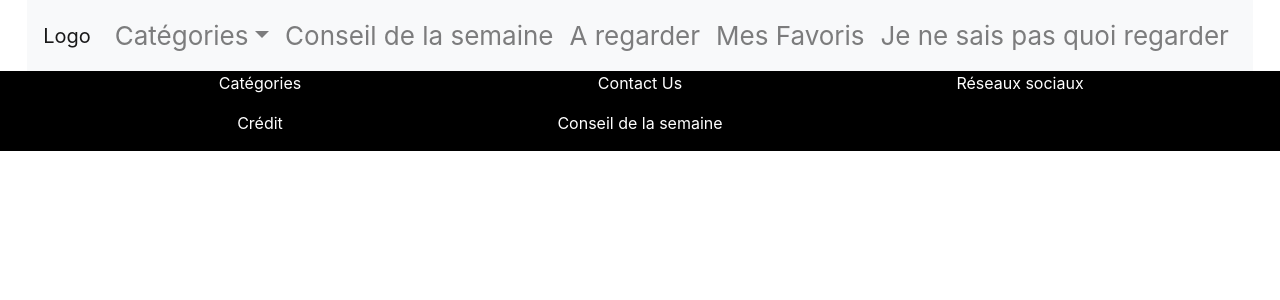
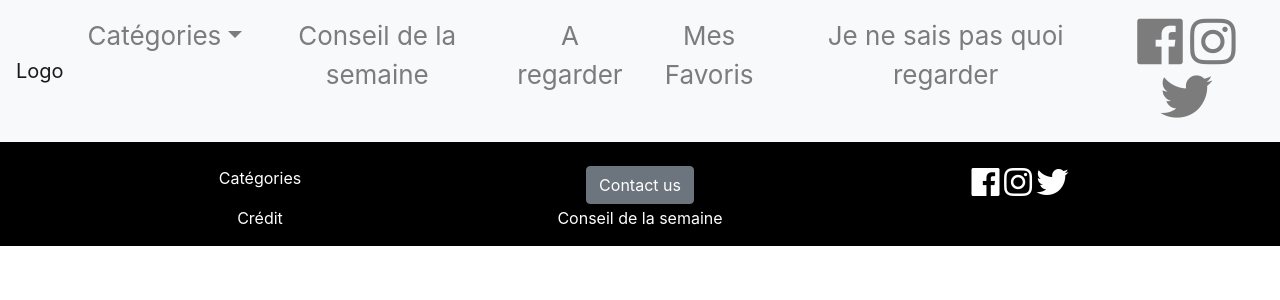
Before and after one commit to WildCodeSchool/toulouse-0219-js-moviescreen, a React (Create React App) app: page / in a window 1280 px wide. Shown: the top 300 px of the page. Built offline with nearby package versions, Linux system fonts and the light colour scheme.

Commit message:
bon début avec réseaux sociaux , 1er jour

```diff
--- a/public/index.html
+++ b/public/index.html
@@ -13,6 +13,10 @@
       user's mobile device or desktop. See https://developers.google.com/web/fundamentals/web-app-manifest/
     -->
     <link rel="manifest" href="%PUBLIC_URL%/manifest.json" />
+
+    <link rel="stylesheet" href="https://use.fontawesome.com/releases/v5.7.2/css/all.css"
+integrity="sha384-fnmOCqbTlWIlj8LyTjo7mOUStjsKC4pOpQbqyi7RrhN7udi9RwhKkMHpvLbHG9Sr" crossorigin="anonymous">
+<link rel="stylesheet" href="https://cdnjs.cloudflare.com/ajax/libs/font-awesome/4.7.0/css/font-awesome.min.css">
     <!--
       Notice the use of %PUBLIC_URL% in the tags above.
       It will be replaced with the URL of the `public` folder during the build.
@@ -38,9 +42,7 @@
       To begin the development, run `npm start` or `yarn start`.
       To create a production bundle, use `npm run build` or `yarn build`.
     -->
-    <script src="https://code.jquery.com/jquery-3.3.1.slim.min.js" integrity="sha384-q8i/X+965DzO0rT7abK41JStQIAqVgRVzpbzo5smXKp4YfRvH+8abtTE1Pi6jizo" crossorigin="anonymous"></script>
-<script src="https://cdnjs.cloudflare.com/ajax/libs/popper.js/1.14.7/umd/popper.min.js" integrity="sha384-UO2eT0CpHqdSJQ6hJty5KVphtPhzWj9WO1clHTMGa3JDZwrnQq4sF86dIHNDz0W1" crossorigin="anonymous"></script>
-<script src="https://stackpath.bootstrapcdn.com/bootstrap/4.3.1/js/bootstrap.min.js" integrity="sha384-JjSmVgyd0p3pXB1rRibZUAYoIIy6OrQ6VrjIEaFf/nJGzIxFDsf4x0xIM+B07jRM" crossorigin="anonymous"></script>
+
   </body>
 
 </html>
--- a/src/components/footer.js
+++ b/src/components/footer.js
@@ -1,5 +1,5 @@
 import React from 'react';
-import { ListGroup, ListGroupItem } from 'reactstrap';
+import { Button } from 'reactstrap';
 
 export default class Footer extends React.Component {
   render() {
@@ -7,14 +7,14 @@ export default class Footer extends React.Component {
         <footer className="fond-foot">
             <div className="container">
                 <div className="row">
-                    <div className="col-sm-12 col-md-6 col-lg-4">
+                    <div className="col-sm-12 col-md-6 col-lg-4 mt-4">
                         <p>Catégories</p>
                     </div>
-                    <div className="col-sm-12 col-md-6 col-lg-4">
-                        <p>Contact Us</p>
+                    <div className="col-sm-12 col-md-6 col-lg-4 mt-4">
+                        <Button color="secondary">Contact us</Button>{' '}
                     </div>
-                    <div className="col-sm-12 col-md-6 col-lg-4">
-                        <p>Réseaux sociaux</p>
+                    <div className="col-sm-12 col-md-6 col-lg-4 mt-4">
+                    <i class="fab fa-facebook fa-2x"></i> <i class="fab fa-instagram fa-2x"></i> <i class="fab fa-twitter fa-2x"></i>
                     </div>
                     <div className="col-sm-12 col-md-6 col-lg-4">
                         <p>Crédit</p>
--- a/src/components/navbar.js
+++ b/src/components/navbar.js
@@ -72,7 +72,9 @@ export default class Example extends React.Component {
               <NavItem>
                 <NavLink href="">Je ne sais pas quoi regarder</NavLink>
               </NavItem>
-
+              <NavItem>
+                <NavLink href=""> <i class="fab fa-facebook fa-2x"></i> <i class="fab fa-instagram fa-2x"></i> <i class="fab fa-twitter fa-2x"></i></NavLink>
+              </NavItem>
             </Nav>
           </Collapse>
         </Navbar>
```
